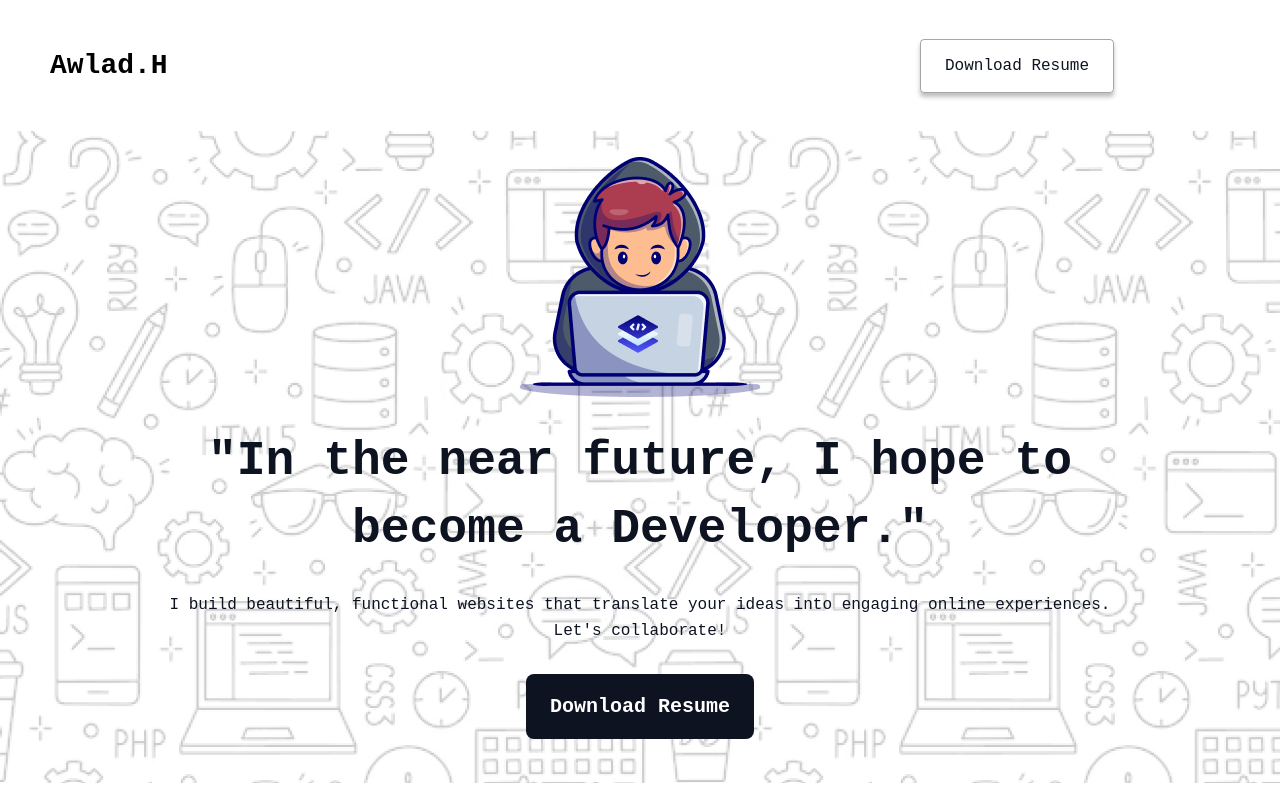
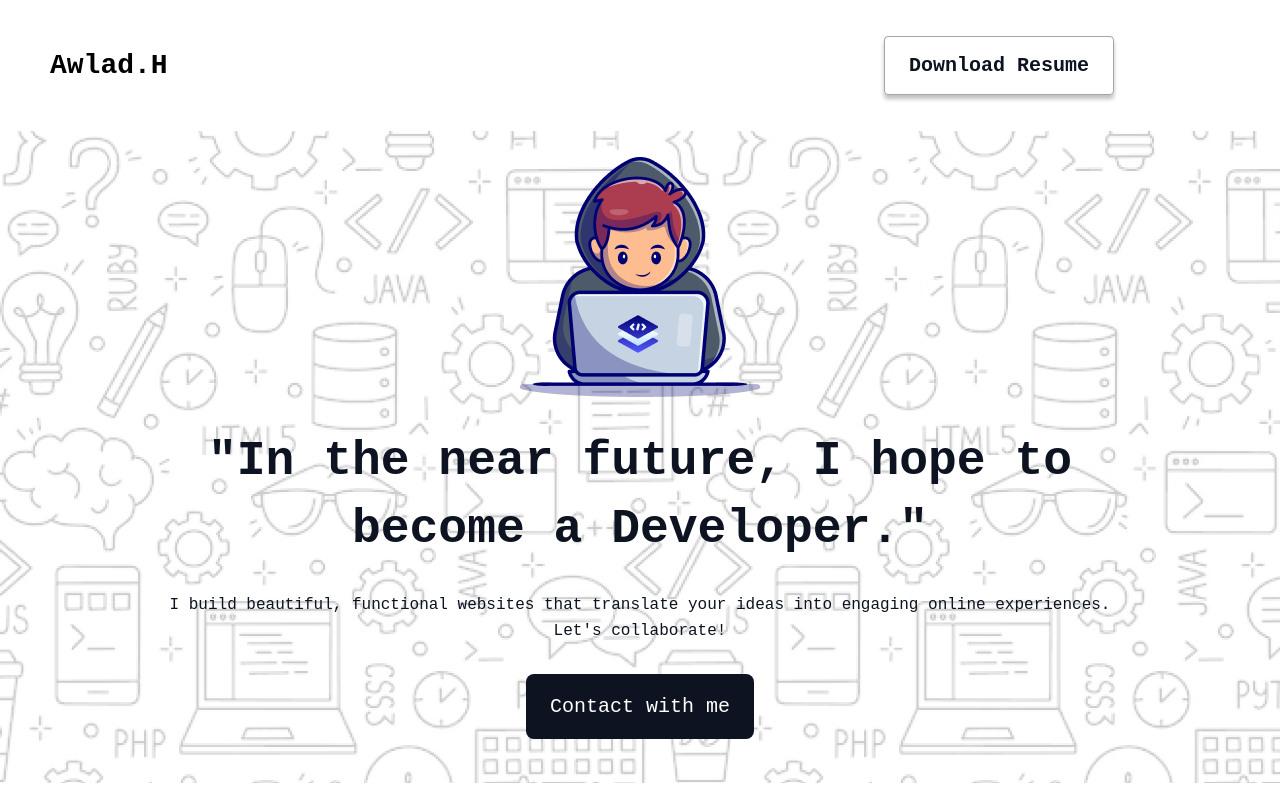
Before and after one commit to mizan360pro/b10a1-challenge, a plain HTML site: page index.html in a window 1280 px wide. Shown: the top 800 px of the page. Drawn offline with Linux system fonts and the light colour scheme; a web font is replaced by a local one.

Commit message:
Fix contact with me button redirection

```diff
--- a/index.html
+++ b/index.html
@@ -21,7 +21,8 @@
             <img class="banner-image" src="/images/Group.png" alt="Banner Developer Image">
             <h1 class="banner-title">"In the near future, I hope to become a Developer."</h1>
             <p class="banner-paragraph">I build beautiful, functional websites that translate your ideas into engaging online experiences. Let's collaborate!</p>
-            <a href="/images/css.png" class="btn-banner">Download Resume</a>
+            <a href="#footer" class="btn-banner">Contact with me</a>
+            <!-- <a href="/images/css.png" class="btn-banner">Download Resume</a> -->
             <!-- <button class="btn-banner">Contact with me</button> -->
             </div>
         </div>
@@ -140,7 +141,7 @@
 
     </main>
 
-    <footer>
+    <footer id="footer">
         <div class="footer">
             <div class="footer-content">
                 <h2 class="footer-credit">An Open Commitment by Awlad Hossain</h2>
--- a/styles/styles.css
+++ b/styles/styles.css
@@ -37,6 +37,8 @@
     border: 1px solid #0d132160;
     border-radius: 4px;
     box-shadow: 0px 4px 4px rgba(0,0,0, 0.25);
+    font-size: 20px;
+    font-weight: 600;
     text-decoration: none;
 }
 
@@ -84,7 +86,7 @@
 .btn-banner {
     padding-bottom: 44px;
     font-size: 20px;
-    font-weight: bold;
+    font-weight: 500;
     padding: 21px 24px;
     color: white;
     background-color: #0D1321;
```
